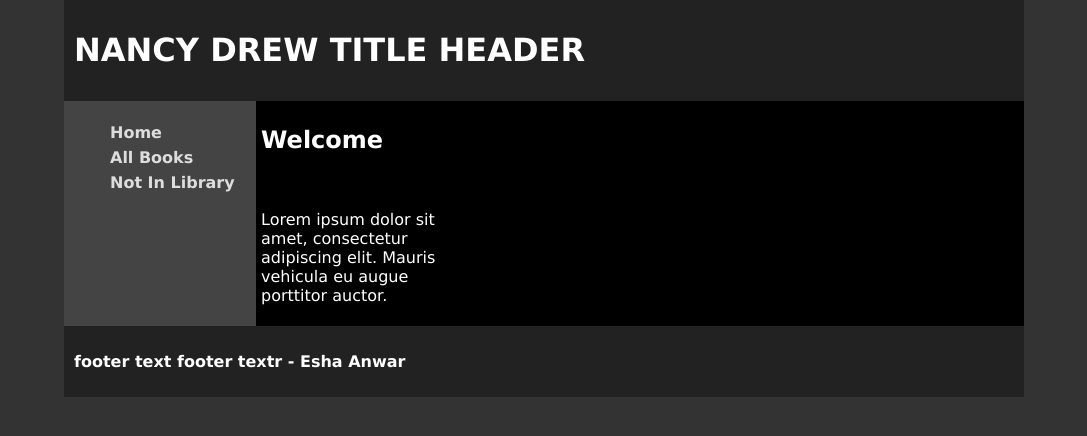
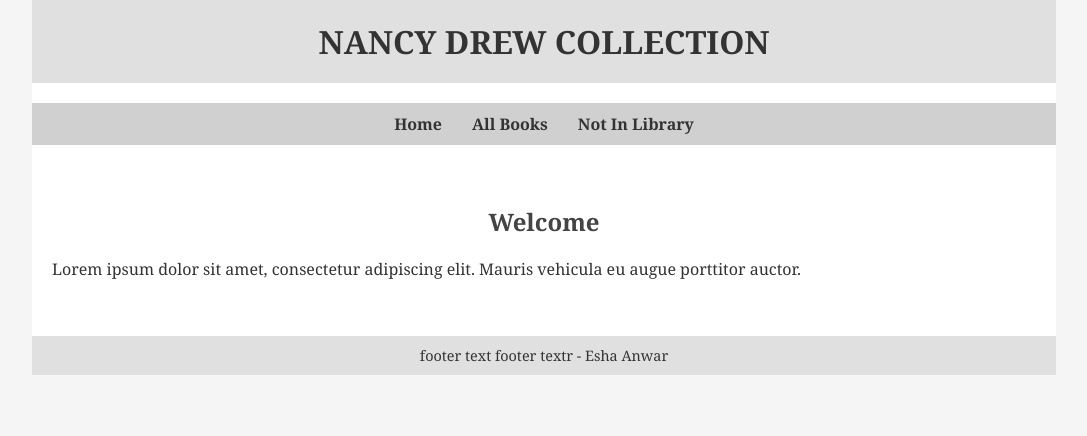
Before and after one commit to 3xtraaa/AS-91892-AS-91897, a Flask app: page / in a window 1280 px wide. Shown: the top 436 px of the page, without its empty margins (96-1183 px from the left). Run offline with Flask 3, Linux system fonts and the light colour scheme.

Commit message:
Changed css to temporary colours and fonts more appropriate to theme

```diff
--- a/static/css/style.css
+++ b/static/css/style.css
@@ -1,63 +1,80 @@
 html {
-    background-color: #333333;
+    background-color: #f5f5f5; /* Light gray for a neutral background */
 }
 
 body {
-    background-color: #000000;
-    color: #ffffff;
-    font-family: 'Ubuntu', 'Lucida Grande', 'Lucida Sans Unicode', 'Geneva', 'Verdana', sans-serif;
-    width: 75%;
+    background-color: #ffffff; /* White background for clean look */
+    color: #333333; /* Dark gray for readable text */
+    font-family: 'Georgia', 'Times New Roman', serif; /* Serif fonts for book-like feel */
+    width: 80%;
     margin: auto;
     display: grid;
-    grid-template-columns: 1fr 4fr;
+    grid-template-columns: 1fr; /* Single column layout */
+    grid-template-rows: auto 1fr auto; /* Header, main content, and footer */
+    gap: 20px; /* Space between sections */
 }
 
-header, footer {
-    background-color: #222222;
-    padding: 10px;
+header {
+    background-color: #e0e0e0; /* Light gray background for header */
+    padding: 20px;
+    text-align: center; /* Center-align header content */
+}
+
+header h1 {
     margin: 0;
-    grid-column: 1/3;
-    font-weight: bolder;
+    font-size: 2em; /* Large title */
+    color: #333333; /* Dark gray for the title text */
 }
 
 nav {
-    background-color: #444444;
-    margin: 0;
-    padding: 3px;
+    background-color: #d0d0d0; /* Slightly darker gray for navigation */
+    padding: 10px;
+    text-align: center; /* Center-align navigation items */
 }
 
 nav ul {
     list-style-type: none;
-}
- nav ul li {
-    padding: 3px;
+    padding: 0;
+    margin: 0;
+    display: flex;
+    justify-content: center; /* Center navigation links horizontally */
 }
 
- a {
-     color: #dddddd;
+nav ul li {
+    margin: 0 15px; /* Space between links */
+}
+
+nav a {
+    color: #333333; /* Dark gray for link text */
     text-decoration: none;
     font-weight: bold;
+    font-size: 1em; /* Adjust font size for readability */
 }
 
- a:hover {
-     color: #ff0000;
+nav a:hover {
+    color: #000000; /* Black on hover for better visibility */
 }
 
 main {
-     padding: 5px;
-     display: grid;
-     grid-template-columns: 1fr 1fr 1fr 1fr;
-     row-gap: 20px;
-     column-gap: 20px;
+    padding: 20px;
 }
 
 main h2 {
-     grid-column: 1/5;
+    text-align: center; /* Center-align main heading */
+    font-size: 1.5em; /* Slightly larger font size */
+    color: #444444; /* Medium gray for subheadings */
 }
 
- article {
-    background-color: #555555;
-    padding: 5px;
+footer {
+    background-color: #e0e0e0; /* Same as header for consistency */
+    padding: 10px;
+    text-align: center; /* Center-align footer text */
+    color: #333333; /* Dark gray for footer text */
+}
+
+footer p {
+    margin: 0;
+    font-size: 0.9em; /* Slightly smaller font size for footer */
 }
 
  form {
@@ -67,14 +84,14 @@
  }
 
  table {
-     border: 2px solid #ffffff;
+     border: 1px solid #808080;
      width: 100%;
      border-collapse: collapse;
  }
 
  th, td {
 
-     border: 1px solid #ffffff;
+     border: 1px solid #808080;
      padding: 5px;
  }
 
--- a/templates/all_books.html
+++ b/templates/all_books.html
@@ -2,12 +2,12 @@
 <html lang="en">
 <head>
     <meta charset="UTF-8">
-    <title>Nancy Drew Website Title</title>
+    <title>Nancy Drew Collection</title>
     <link href="static/css/style.css" rel="stylesheet" type="text/css"/>
 </head>
 <body>
     <header>
-        <h1>Nancy Drew Header</h1>
+        <h1>NANCY DREW COLLECTION</h1>
     </header>
     <nav>
         <ul>
--- a/templates/index.html
+++ b/templates/index.html
@@ -4,13 +4,13 @@
 <head>
   <meta charset="utf-8">
   <meta name="viewport" content="width=device-width">
-  <title>Nancy Drew Website Title</title>
+  <title>Nancy Drew Collection</title>
   <link href="static/css/style.css" rel="stylesheet" type="text/css"/>
 </head>
 
 <body>
       <header>
-        <h1>NANCY DREW TITLE HEADER</h1>
+        <h1>NANCY DREW COLLECTION</h1>
     </header>
     <nav>
         <ul>
@@ -23,6 +23,7 @@
             <li>
                 <a href="/not_in_library">Not In Library</a>
             </li>
+
         </ul>
     </nav>
     <main>
--- a/templates/not_in_library.html
+++ b/templates/not_in_library.html
@@ -4,13 +4,13 @@
     <head>
       <meta charset="utf-8">
       <meta name="viewport" content="width=device-width">
-      <title>Nancy Drew Website Title</title>
+      <title>Nancy Drew Collection</title>
       <link href="static/css/style.css" rel="stylesheet" type="text/css"/>
     </head>
 
     <body>
           <header>
-            <h1>NANCY DREW TITLE HEADER</h1>
+            <h1>NANCY DREW COLLECTION</h1>
         </header>
         <nav>
             <ul>
```
Also changed, not shown: templates/book_status.html (added). Lines whose indentation alone changed are shown as unchanged.
